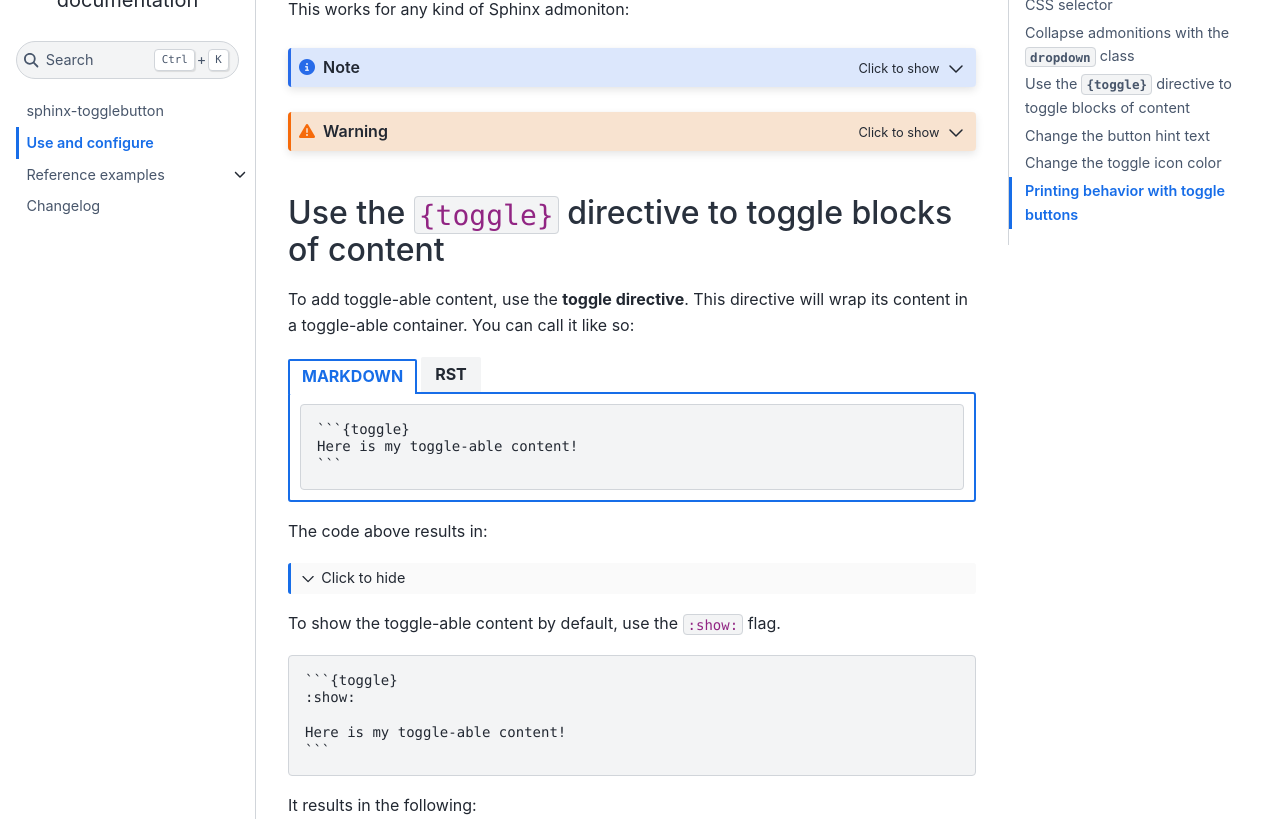
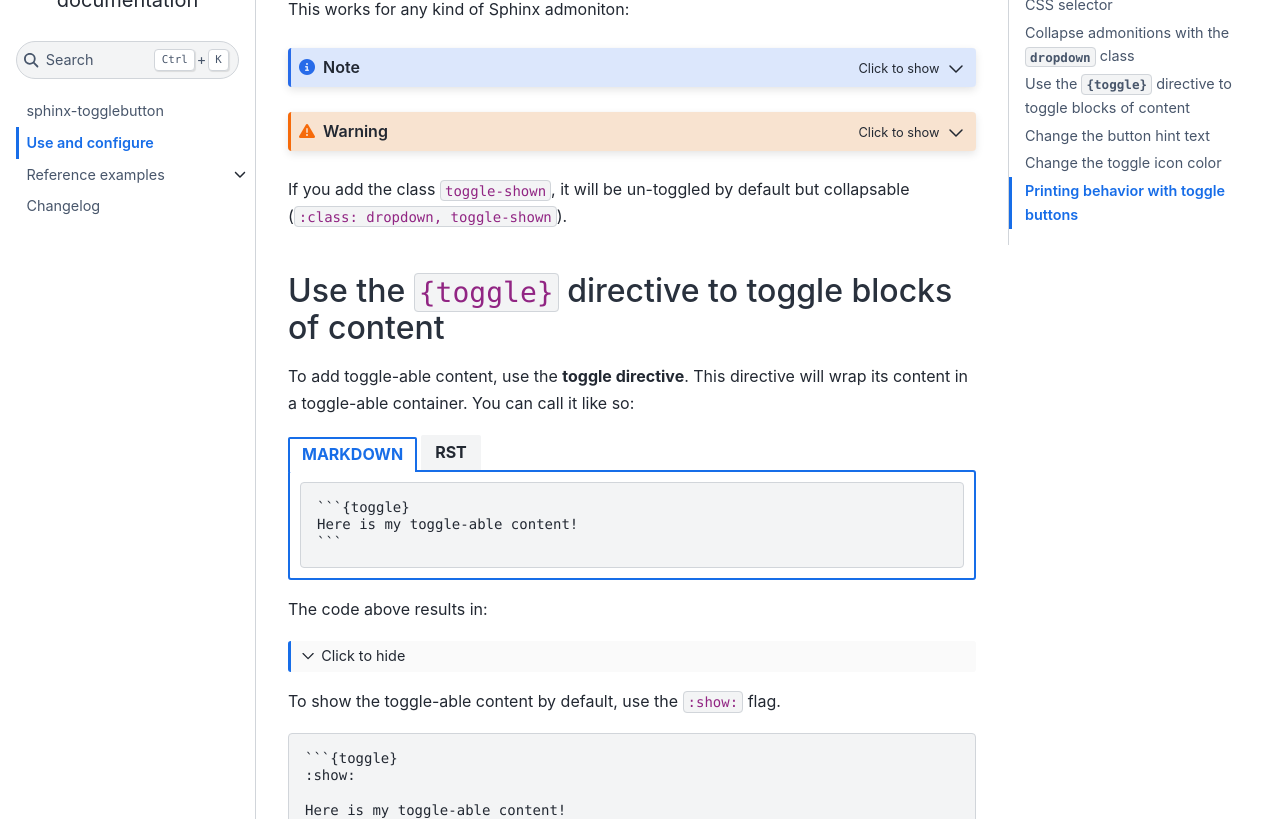
Before and after one commit to executablebooks/sphinx-togglebutton, a Sphinx documentation site: the page built from docs/use.md, in a window 1280 px wide and 900 px high, scrolled down 1583 px, cut to the strip 81-900 px from the top of the window. Built offline with Sphinx 7.4.7 and the Sphinx Book theme 1.1.4, drawn with Linux system fonts in a browser that asks for light colours.

Commit message:
docs/use: Also document `toggle-shown` (#55)
- This is not shown anywhere except the readme, and I just spent more
  than a short time looking for this option, so adding it to save
  everyone time.  I haven't tried hard to keep it organized, but git
  grep says that `toggle-shown` is not anywhere in docs/.

```diff
--- a/docs/use.md
+++ b/docs/use.md
@@ -74,6 +74,8 @@ A note!
 :class: dropdown
 A warning!
 :::
+
+If you add the class `toggle-shown`, it will be un-toggled by default but collapsable (`:class: dropdown, toggle-shown`).
 
 
 (toggle-directive)=
```
